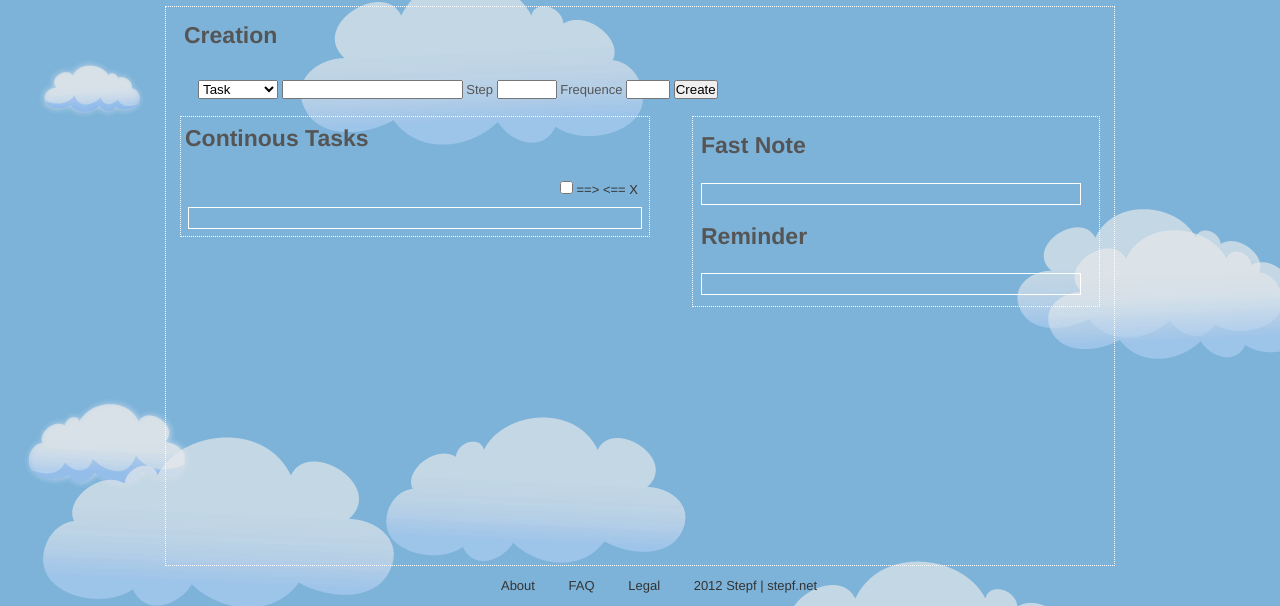
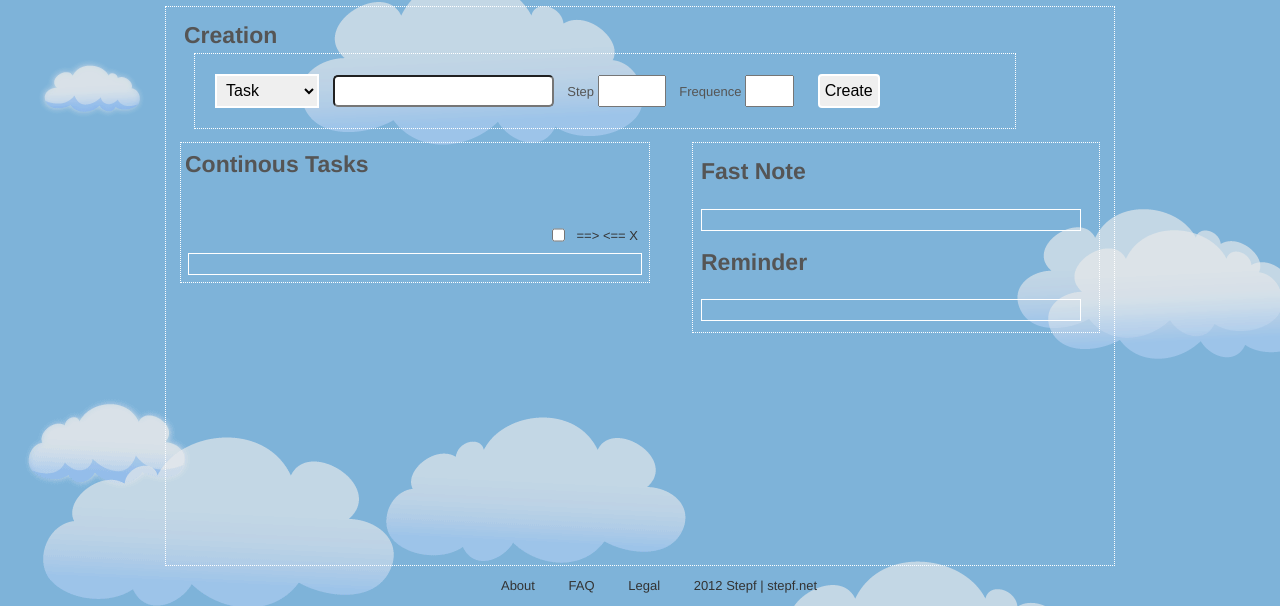
Before and after one commit to trieagle/stepf, a Django app: template stepf/templates/main/index.html in a window 1280 px wide. Shown: the part 77-683 px from the top of the page. Run offline with Django 3.2, Linux system fonts and the light colour scheme; the template is opened without the code that fills it, so the values that code supplies are empty; parts of the project's set-up code (start-up, migrations or seed data) failed here and were passed over.

Commit message:
css create part

```diff
--- a/stepf/static/css/base.css
+++ b/stepf/static/css/base.css
@@ -32,6 +32,13 @@
 
 
 /* mine */
+
+input, select, label, button{
+    padding: 5px;
+    font-size: 16px;
+    height: 34px;
+}
+
 #wrapper {
     position:relative;
 }
--- a/stepf/static/css/home.css
+++ b/stepf/static/css/home.css
@@ -14,16 +14,49 @@
     margin-left:5px;
 }
 
-.box .right-box {
+.top-box .create {
+    border:1px dotted white;
+    margin-top:-20px;
+    padding:20px;
+}
+
+.top-box .type-select {
+    border:2px solid white;
+           margin-right:10px;
+}
+
+.top-box .title-input, .top-box .time-input {
+    padding-top:0px;
+    padding-bottom:0px;
+    height:28px;
+    border-radius:5px;
+    margin-right:10px;
+}
+
+.top-box .para {
+    margin-right:10px;
+}
+
+.top-box .step-input, .top-box .freq-input {
+    padding: 0;
+    height: 28px;
+}
+
+.top-box .create-button {
+    border-radius:4px;
+    border:2px solid white;
+    margin-left:10px;
+}
+
+.right-box {
     float:right;
 }
 
-.box .right-box .note-box,.box .right-box .reminder-box  {
+.right-box .note-box,.box .right-box .reminder-box  {
     float:right;
 }
 
 .boxed {
-    font-size:18px;
     padding:3px;
     border:1px solid white;
 }
@@ -35,14 +68,18 @@
     display:block;
     margin-left:8px;
     border-bottom:1px dotted white;
-    padding-top:9px;
+    padding-top:12px;
 }
 
+/* make max visible length */
 .boxed .title {
-    display:inline;
-    width:45px;
-    height:10px;
+    position:relative;
+    font-size:18px;
+    display:inline-block;
     overflow:hidden;
+    width:260px;
+    text-overflow:ellipsis; /* for windows*/
+    white-space:nowrap; /*force no wrap*/
 }
 
 .boxed .operation {
@@ -63,6 +100,30 @@
 }
 
 .task-bar {
+    position:relative;
     text-align:right;
+}
+.task-bar input {
+    position:relative;
+    top:12px;
+    right:8px;
+}
+
+.boxed .task-list {
 
 }
+
+.task-item .task-checkbox {
+    padding-bottom:0px;
+}
+
+/* 使元素下沉 */
+.task-item .operation {
+    padding-top:16px;
+}
+/* 使input下沉 */
+.task-item .title input {
+    position:relative;
+    top:10px;
+    left:0px;
+}
--- a/stepf/templates/main/create.html
+++ b/stepf/templates/main/create.html
@@ -1,22 +1,29 @@
 <div class="create grid_10 clearfix">
-        <select id="create-type" class="create-type para">
+
+    <select id="create-type" class="type-select para">
         <option value="task">Task</option>
         <option value="note">Note</option>
         <option value="reminder">Reminder</option>
     </select>
 
-    <input id="title-input" class="input" value=""></input>
+    <input id="title-input" class="title-input" value=""></input>
+
     <div id="step" class="step para">
         <label>Step</label>
-        <input type="number" id="step-input" min="1" max="100" />
+        <input type="number" id="step-input" class="step-input" min="1" max="100" />
     </div>
+
     <div id="alarm-time" class="alarm-time para">
         <label>Time</label>
-        <input type="text" id="alarm-time-input" value="" class="hasDatepicker" />
+        <input type="date" value="2011-01-04" />
+        <input type="text" id="alarm-time-input" value="" class="time-input hasDatepicker" />
     </div>
+
     <div id="frequence" class="frequence para">
         <label>Frequence</label>
-        <input type="number" id="freq-input" min="1" max="7" />
+        <input type="number" id="freq-input" class="freq-input" min="1" max="7" />
     </div>
-        <button id="create-confirm">Create</button>
+
+    <button id="create-confirm" class="create-button">Create</button>
+
 </div>
--- a/stepf/templates/main/task/task.html
+++ b/stepf/templates/main/task/task.html
@@ -1,5 +1,5 @@
 <div id= "task-menu" class="task-bar clearfix">
-    <input type="checkbox" name="vehicle" value="Bike" />
+    <input type="checkbox" name="vehicle" value="Bike" class="task-checkbox"/>
     <a href="#">==></a>
     <a href="#"><==</a>
     <a id="delete-select-task" href="#">X</a>
```
Also changed, not shown: stepf/static/img/new_arrow.jpg (added).
